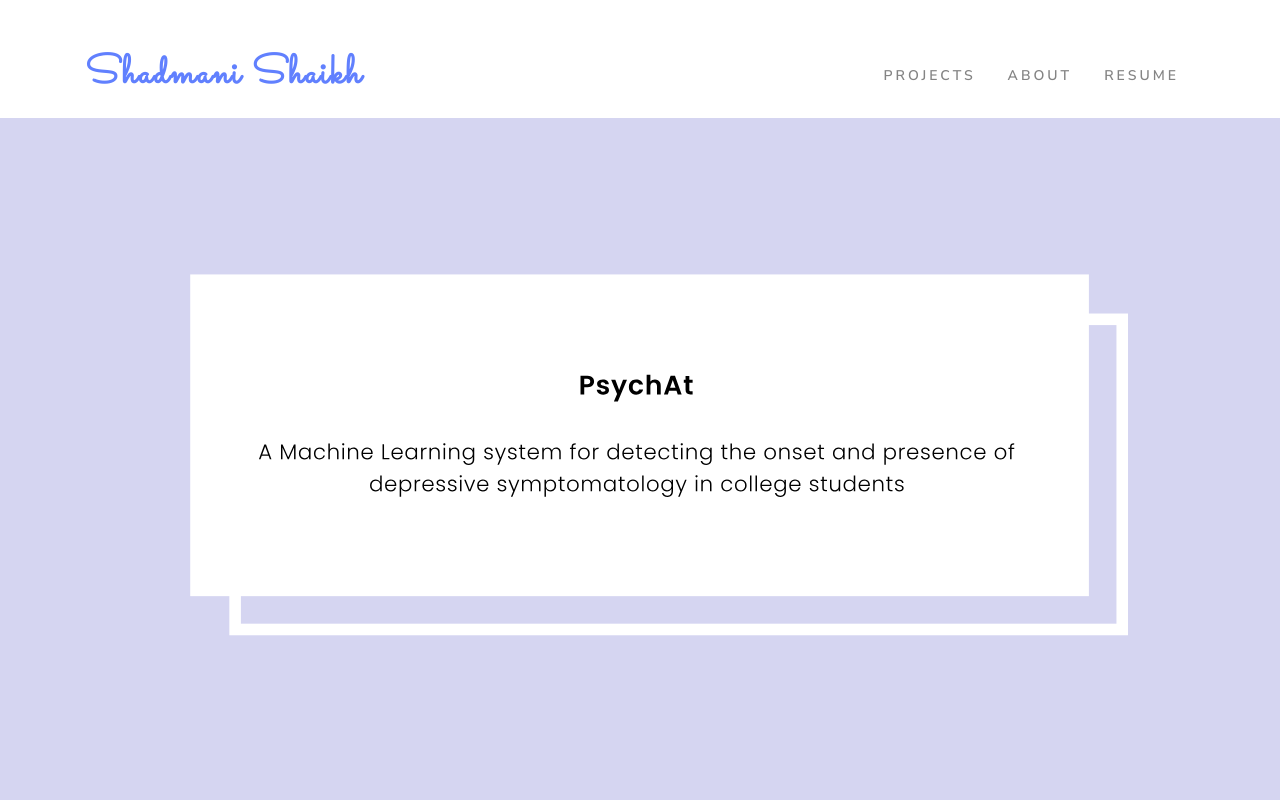
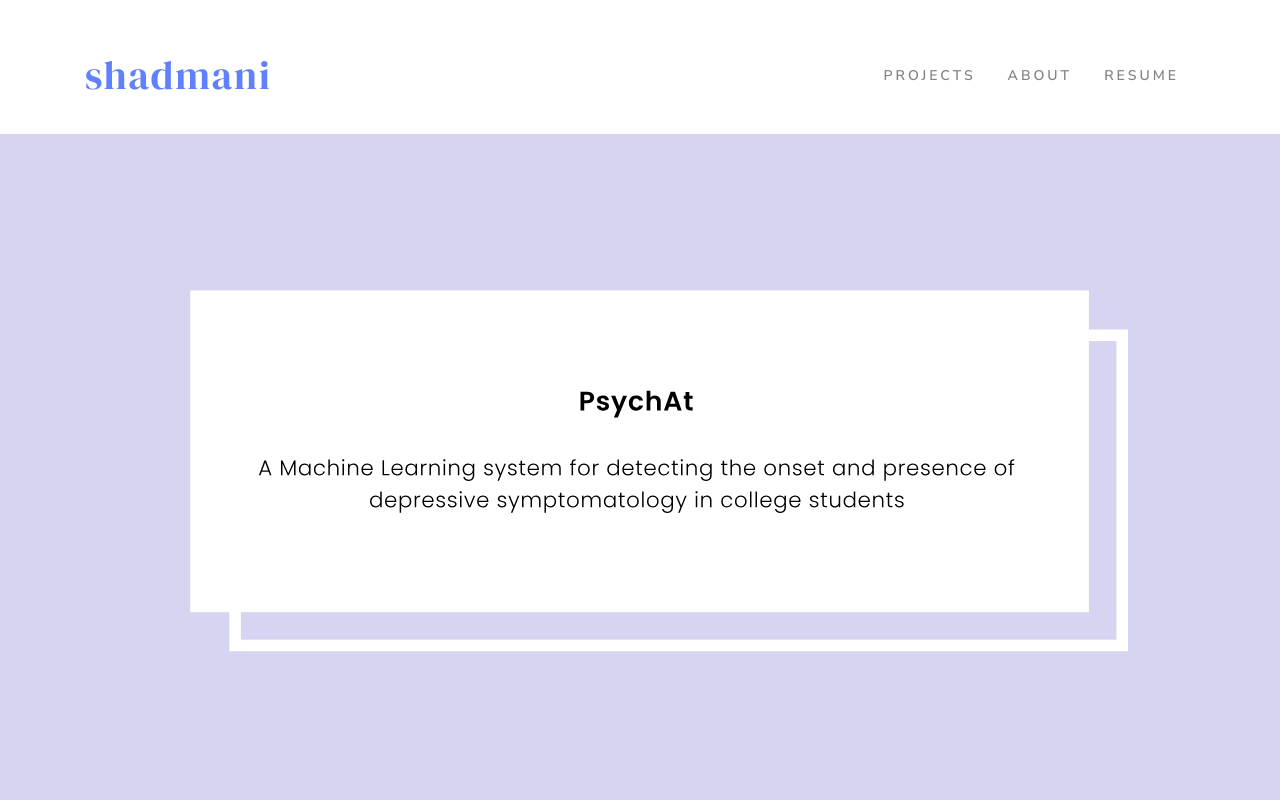
Before and after one commit to shadmani23/shadmani23.github.io, a plain HTML site: page psychat-project.html in a window 1280 px wide. Shown: the top 800 px of the page. Drawn offline with Linux system fonts and the light colour scheme; a web font is replaced by a local one.

Commit message:
Link updates

```diff
--- a/css/style.css
+++ b/css/style.css
@@ -1,5 +1,6 @@
-@import url("https://fonts.googleapis.com/css2?family=Amatic+SC:wght@400;700&family=IBM+Plex+Sans+Thai+Looped:wght@100;200;300;400;500;600&family=Open+Sans:ital,wght@0,300;0,400;0,500;1,300&family=Poppins:ital,wght@0,200;0,300;0,400;0,500;1,300&family=Roboto:ital,wght@0,300;0,400;1,300&display=swap");
+@import url("https://fonts.googleapis.com/css2?family=Amatic+SC:wght@400;700&family=IBM+Plex+Sans+Thai+Looped:wght@100;200;300;400;500;600&family=Open+Sans:ital,wght@0,300;0,400;0,500;1,300&family=Poppins:ital,wght@0,200;0,300;0,400;0,500;1,300&family=Roboto:ital,wght@0,300;0,400;1,300&display=swap&family=Inter:ital,wght@0,300;0,400;1,300");
 @import url("https://fonts.googleapis.com/css2?family=Cookie&family=Courgette&family=Nunito+Sans:wght@200;300;400;600&family=Pacifico&family=Raleway:ital,wght@0,300;0,400;0,500;0,600;1,400&family=Reenie+Beanie&family=Sacramento&family=Satisfy&family=Yellowtail&display=swap");
+@import url('https://fonts.googleapis.com/css2?family=DM+Serif+Display&display=swap');
 
 /* General */
 
@@ -35,14 +36,14 @@ h6,
 }
 
 .custom-navbar .navbar-brand {
-  font-family: "Sacramento";
-  font-weight: 600;
-  letter-spacing: 1.5px;
+  font-family: "DM Serif Display";
+  font-weight: 400;
+  letter-spacing: 1.7px;
   font-size: 2.5rem;
-  color: #6180fe;
+  color: #6180fe; /* 6180fe */
 }
 .custom-navbar .navbar-brand:hover {
-  color: #e7717d;
+  color: #3f63f4; /*  e7717d */
 }
 
 .navbar-light .navbar-nav .nav-link {
@@ -64,6 +65,10 @@ h6,
 .navbar-light .navbar-nav .show > .nav-link {
   /* border-bottom: 3px solid #6180fe; */
   color: #6180fe;
+}
+
+.case-study {
+  margin-top: 1rem;
 }
 
 /* INTRODUCTION */
--- a/psychat-project.html
+++ b/psychat-project.html
@@ -18,7 +18,7 @@
 <!-- NAVBAR -->
   <nav class="navbar navbar-expand-lg navbar-light custom-navbar">
     <div class="container">
-      <a class="navbar-brand" href="index.html">Shadmani Shaikh</a>
+      <a class="navbar-brand" href="index.html">shadmani</a>
       <button class="navbar-toggler" type="button" data-toggle="collapse" data-target="#navbarTogglerDemo02" aria-controls="navbarTogglerDemo02" aria-expanded="false" aria-label="Toggle navigation">
         <span class="navbar-toggler-icon"></span>
       </button>
@@ -36,7 +36,7 @@
       </div>
     </nav>
 
-    <div class="container-fluid p-0 d-flex flex-column justify-content-center">
+    <div class="container-fluid p-0 d-flex flex-column justify-content-center case-study">
       <img class="img-fluid" src="img/psychat-banner.svg">
     </div>
     <div class="container-fluid d-flex flex-column justify-content-center">
```
Also changed, not shown: about.html (+1 -1 lines), index.html (+1 -1 lines), nurture-case-study.html (+2 -2 lines), 2 other files.
